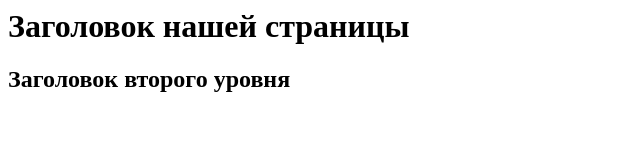
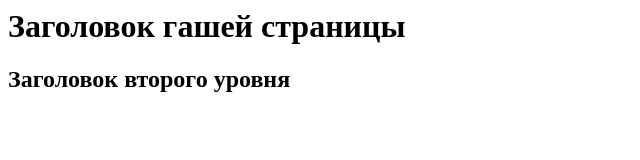
Before and after one commit to TanueSha/remote-test-2, a plain HTML site: page index.html in a window 1280 px wide. Shown: the full height of the page, 0-640 px from the left. Drawn offline with Linux system fonts and the light colour scheme.

Commit message:
Revert "Update index.html"
This reverts commit d9c6813f8b06aafdc10c4347f6c4affc63e80119.

```diff
--- a/index.html
+++ b/index.html
@@ -3,6 +3,6 @@
   <head></head>
     <title>My first page</title>
   <body></body>
-    <h1>Заголовок нашей страницы</h1>
+    <h1>Заголовок гашей страницы</h1>
     <h2>Заголовок второго уровня</h2>
 </html>
```
